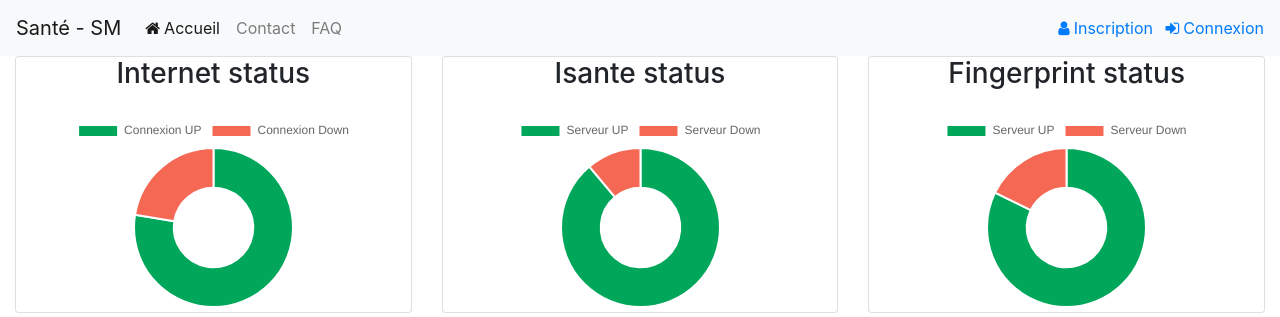
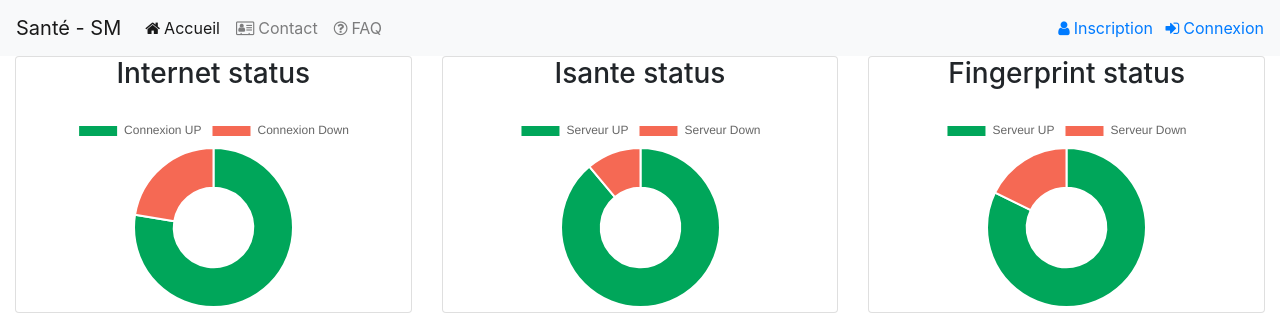
Before and after one commit to madleysk/project01, a Django app: page / in a window 1280 px wide. Shown: the top 317 px of the page. Run offline with Django 3.2, Linux system fonts and the light colour scheme; data comes from the database, SQL or seed files in the repository; some libraries are stand-ins or nearby versions.

Commit message:
added menu icons

```diff
--- a/smonitoring/templates/layout.html
+++ b/smonitoring/templates/layout.html
@@ -28,7 +28,7 @@
 		{% if user.is_authenticated %}
 		<li class="nav-item dropdown">
 			<a class="nav-link dropdown-toggle" href="#" id="navbarDropdown" role="button" data-toggle="dropdown" aria-haspopup="true" aria-expanded="false">
-			Evénement
+			<span class="fa fa-flag">&nbsp;</span>Evénement
 			</a>
 			<div class="dropdown-menu" aria-labelledby="navbarDropdown">
 			  <a class="dropdown-item" href="{% url 'add_event' %}"><span class="fa fa-check-square-o">&nbsp;</span>Nouvel Evénement</a>
@@ -38,28 +38,28 @@
 		{% if user.is_staff %}
 		<li class="nav-item dropdown">
 			<a class="nav-link dropdown-toggle" href="#" id="navbarDropdown" role="button" data-toggle="dropdown" aria-haspopup="true" aria-expanded="false">
-			Administration
+			<span class="fa fa-tasks">&nbsp;</span>Administration
 			</a>
 			<div class="dropdown-menu" aria-labelledby="navbarDropdown">
-			  <a class="dropdown-item" href="{% url 'import_events' %}">Importer événements</a>
-			  <a class="dropdown-item" href="{% url 'list_events' %}">Liste événements</a>
+			  <a class="dropdown-item" href="{% url 'import_events' %}"><span class="fa fa-upload">&nbsp;</span>Importer événements</a>
+			  <a class="dropdown-item" href="{% url 'list_events' %}"><span class="fa fa-list-alt">&nbsp;</span>Liste événements</a>
 			  <div class="dropdown-divider"></div>
-			  <a class="dropdown-item" href="#">Ajouter utilisateur</a>
-			  <a class="dropdown-item" href="#">Liste utilisateurs</a>
+			  <a class="dropdown-item" href="#"><span class="fa fa-user-plus">&nbsp;</span>Ajouter utilisateur</a>
+			  <a class="dropdown-item" href="#"><span class="fa fa-list-alt">&nbsp;</span>Liste utilisateurs</a>
 			  <div class="dropdown-divider"></div>
-			  <a class="dropdown-item" href="{% url 'add_site' %}">Ajouter site</a>
-			  <a class="dropdown-item" href="{% url 'import_sites' %}" >Importer sites</a>
-			  <a class="dropdown-item" href="{% url 'list_sites' %}">Liste sites</a>
+			  <a class="dropdown-item" href="{% url 'add_site' %}"><span class="fa fa-hospital-o">&nbsp;</span>Ajouter site</a>
+			  <a class="dropdown-item" href="{% url 'import_sites' %}" ><span class="fa fa-upload">&nbsp;</span>Importer sites</a>
+			  <a class="dropdown-item" href="{% url 'list_sites' %}"><span class="fa fa-list-alt">&nbsp;</span>Liste sites</a>
 			  <div class="dropdown-divider"></div>
 			  <a class="dropdown-item" href="{{ '/admin' }}"><span class="fa fa-cogs">&nbsp;</span>Admin Panel</a>
 			</div>
 		</li>
 		{% endif %}
 		  <li class="nav-item">
-			<a class="nav-link" href="#">Contact</a>
+			<a class="nav-link" href="#"><span class="fa fa-address-card-o">&nbsp;</span>Contact</a>
 		  </li>
 		  <li class="nav-item">
-			<a class="nav-link" href="#" title="Foire aux questions" >FAQ</a>
+			<a class="nav-link" href="#" title="Foire aux questions" ><span class="fa fa-question-circle-o">&nbsp;</span>FAQ</a>
 		  </li>
 		</ul>
 		<div class="pull-right">
```
Also changed, not shown: 1 other file.
